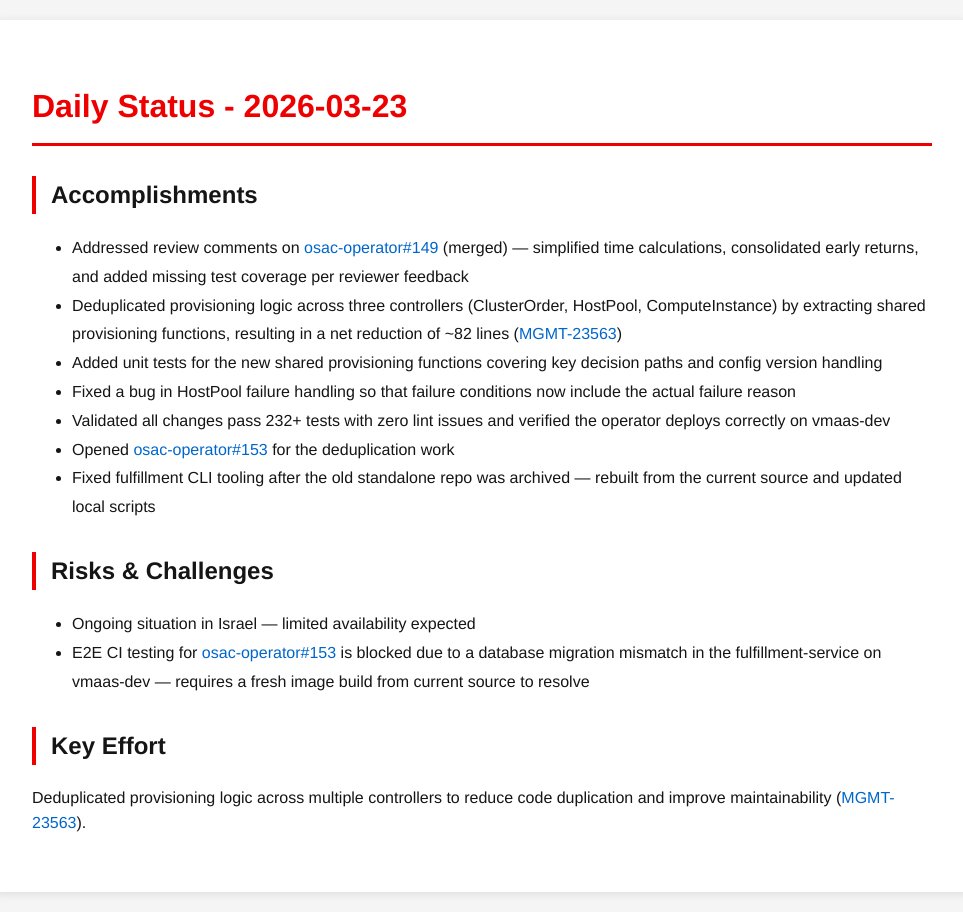
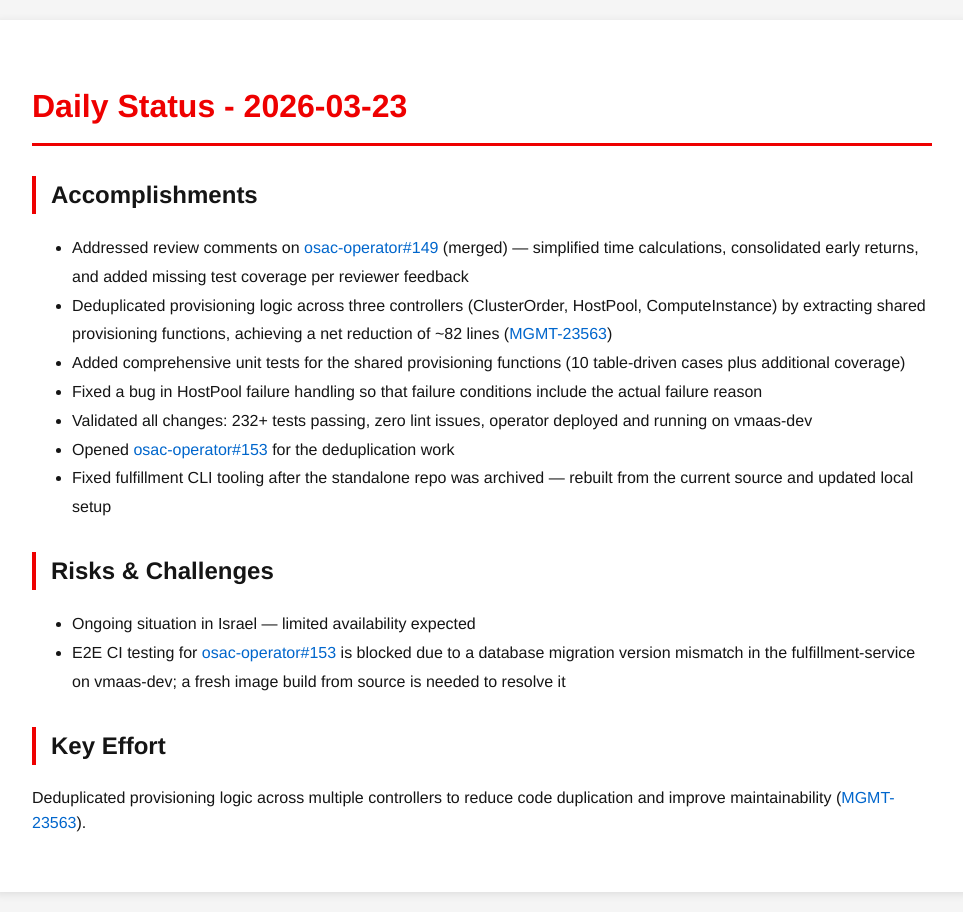
Before and after one commit to tzvatot/daily-status, a Jekyll site: the page built from 2026-03-23.md, in a window 1280 px wide. Shown: the whole page, without its empty margins (158-1121 px from the left). Built offline with Jekyll 4.4.1, drawn with Linux system fonts in a browser that asks for light colours.

Commit message:
Daily status update - 2026-03-23

```diff
--- a/2026-03-23.md
+++ b/2026-03-23.md
@@ -8,16 +8,16 @@ date: 2026-03-23
 
 ## Accomplishments
 - Addressed review comments on [osac-operator#149](https://github.com/osac-project/osac-operator/pull/149) (merged) — simplified time calculations, consolidated early returns, and added missing test coverage per reviewer feedback
-- Deduplicated provisioning logic across three controllers (ClusterOrder, HostPool, ComputeInstance) by extracting shared provisioning functions, resulting in a net reduction of ~82 lines ([MGMT-23563](https://issues.redhat.com/browse/MGMT-23563))
-- Added unit tests for the new shared provisioning functions covering key decision paths and config version handling
-- Fixed a bug in HostPool failure handling so that failure conditions now include the actual failure reason
-- Validated all changes pass 232+ tests with zero lint issues and verified the operator deploys correctly on vmaas-dev
+- Deduplicated provisioning logic across three controllers (ClusterOrder, HostPool, ComputeInstance) by extracting shared provisioning functions, achieving a net reduction of ~82 lines ([MGMT-23563](https://issues.redhat.com/browse/MGMT-23563))
+- Added comprehensive unit tests for the shared provisioning functions (10 table-driven cases plus additional coverage)
+- Fixed a bug in HostPool failure handling so that failure conditions include the actual failure reason
+- Validated all changes: 232+ tests passing, zero lint issues, operator deployed and running on vmaas-dev
 - Opened [osac-operator#153](https://github.com/osac-project/osac-operator/pull/153) for the deduplication work
-- Fixed fulfillment CLI tooling after the old standalone repo was archived — rebuilt from the current source and updated local scripts
+- Fixed fulfillment CLI tooling after the standalone repo was archived — rebuilt from the current source and updated local setup
 
 ## Risks & Challenges
 - Ongoing situation in Israel — limited availability expected
-- E2E CI testing for [osac-operator#153](https://github.com/osac-project/osac-operator/pull/153) is blocked due to a database migration mismatch in the fulfillment-service on vmaas-dev — requires a fresh image build from current source to resolve
+- E2E CI testing for [osac-operator#153](https://github.com/osac-project/osac-operator/pull/153) is blocked due to a database migration version mismatch in the fulfillment-service on vmaas-dev; a fresh image build from source is needed to resolve it
 
 ## Key Effort
 Deduplicated provisioning logic across multiple controllers to reduce code duplication and improve maintainability ([MGMT-23563](https://issues.redhat.com/browse/MGMT-23563)).
```
